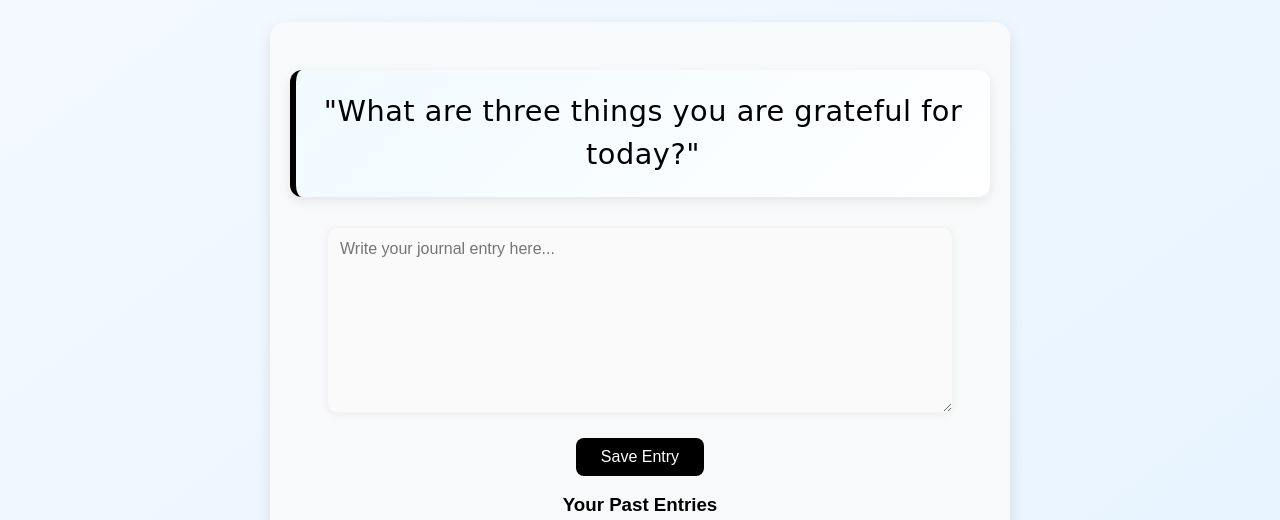
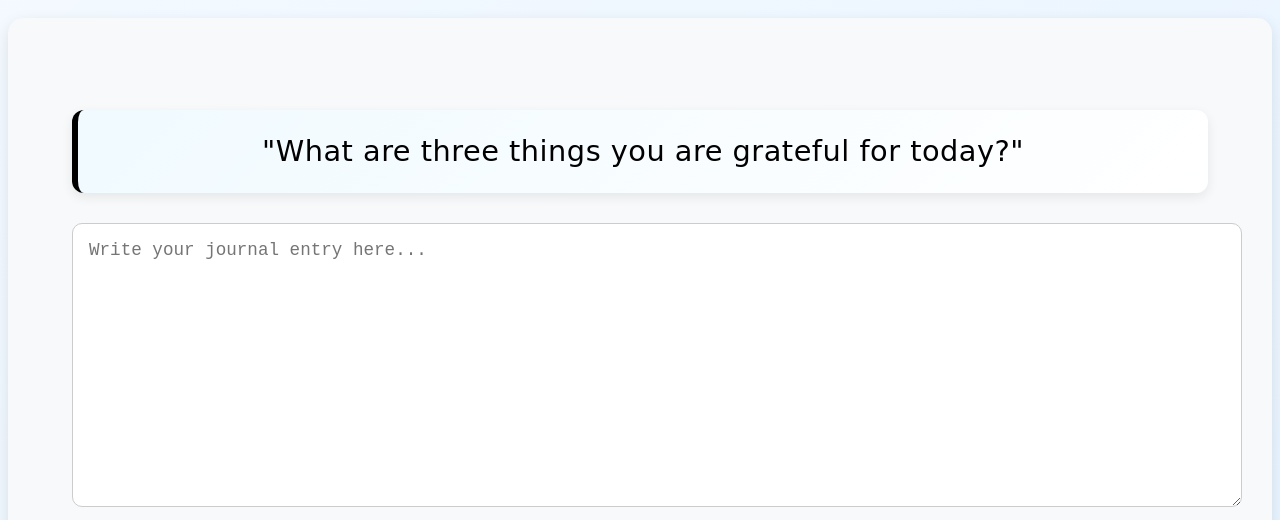
Before and after one commit to twenty-one21/congress-challenge-2025, a plain HTML site: page public/journal.html in a window 1280 px wide. Shown: the part 230-750 px from the top of the page. Drawn offline with Linux system fonts and the light colour scheme; no server answers; a web font is replaced by a local one.

Commit message:
css fixes

```diff
--- a/public/journal.html
+++ b/public/journal.html
@@ -10,74 +10,7 @@
     <link rel="preconnect" href="https://fonts.googleapis.com">
     <link href="https://fonts.googleapis.com/css2?family=Charm:wght@400;700&display=swap" rel="stylesheet">
 </head>
-<style>
-  .journal-container {
-    max-width: 700px;
-    margin: 40px auto;
-    padding: 20px;
-    text-align: center;
-    font-family: "Poppins", sans-serif;
-  }
 
-  #journal-prompt {
-    font-family: "Charm", cursive;
-    font-size: 1.8rem;
-    color: #000000;
-    background: linear-gradient(135deg, #f0faff, #ffffff);
-    border-left: 6px solid #000000;
-    padding: 20px 25px;
-    margin-bottom: 30px;
-    border-radius: 12px;
-    box-shadow: 0 4px 12px rgba(0,0,0,0.08);
-    letter-spacing: 0.5px;
-    line-height: 1.5;
-    transition: transform 0.2s ease, box-shadow 0.2s ease;
-  }
-
-  #journal-prompt:hover {
-    transform: translateY(-3px);
-    box-shadow: 0 6px 16px rgba(0,0,0,0.12);
-  }
-  textarea#journal-entry {
-    width: 100%;
-    max-width: 600px;
-    display: block;
-    margin: 0 auto 25px auto; /* centers horizontally + adds bottom margin */
-    height: 160px;
-    padding: 12px;
-    border-radius: 10px;
-    border: 1px solid #f3f3f3;
-    background-color: #fafafa;
-    resize: vertical;
-    font-size: 1rem;
-    font-family: "Poppins", sans-serif;
-    box-shadow: 0 2px 8px rgba(0,0,0,0.05);
-    transition: box-shadow 0.2s ease;
-  }
-
-  textarea#journal-entry:focus {
-    outline: none;
-    box-shadow: 0 4px 12px rgba(0,0,0,0.1);
-  }
-
-  button#save-entry {
-    background-color: #000000;
-    color: white;
-    border: none;
-    padding: 10px 25px;
-    border-radius: 8px;
-    cursor: pointer;
-    font-size: 1rem;
-    font-family: "Poppins", sans-serif;
-    transition: background 0.3s ease, transform 0.2s ease;
-  }
-
-  button#save-entry:hover {
-    background-color: #dddddd;
-    color: black;
-    transform: scale(1.05);
-  }
-</style>
 
 <body>
   <header>
--- a/src/styles/styles.css
+++ b/src/styles/styles.css
@@ -177,44 +177,80 @@ p {
     font-weight: 500;
 }
 .journal-container {
-    max-width: 700px;
+    max-width: 1200px;
     margin: 2rem auto;
     background: #f8f9fa;
-    padding: 2rem;
+    padding: 4rem;
     border-radius: 15px;
     box-shadow: 0 5px 15px rgba(0,0,0,0.1);
     font-family: 'Arial', sans-serif;
 }
+#journal-prompt {
+    font-family: "Charm", cursive;
+    font-size: 1.8rem;
+    color: #000000;
+    background: linear-gradient(135deg, #f0faff, #ffffff);
+    border-left: 6px solid #000000;
+    padding: 20px 25px;
+    margin-bottom: 30px;
+    border-radius: 12px;
+    box-shadow: 0 4px 12px rgba(0,0,0,0.08);
+    letter-spacing: 0.5px;
+    line-height: 1.5;
+    transition: transform 0.2s ease, box-shadow 0.2s ease;
+}
+#journal-prompt:hover {
+    transform: translateY(-3px);
+    box-shadow: 0 6px 16px rgba(0,0,0,0.12);
+}
 
 textarea {
-    width: 95%; /* full width of container */
-    height: 150px;
+    width: 100%; /* full width of container */
+    height: 250px;
     padding: 1rem;
     border-radius: 10px;
     border: 1px solid #ccc;
     margin-bottom: 1rem;
-    font-size: 1rem;
+    font-size: 1.1rem;
     resize: vertical;
     display: block;
 }
 
-button {
-    padding: 0.7rem 1.5rem;
+button#save-entry {
+    background-color: #000000;
+    color: white;
     border: none;
-    border-radius: 10px;
-    background: #4caf50;
-    color: white;
+    padding: 12px 30px;
+    border-radius: 12px;
     cursor: pointer;
-    font-size: 1rem;
-    transition: 0.3s;
+    font-size: 1.1rem;
+    font-family: "Poppins", sans-serif;
+    transition: background 0.3s ease, transform 0.2s ease;
 }
 
-button:hover {
-    background: #45a049;
+button#save-entry:hover {
+    background-color: #dddddd;
+    color: black;
+    transform: scale(1.05);
+}
+#entries-list {
+    margin-top: 1rem;
+}
+.delete-btn {
+  background-color: #3d3d3d;
+  color: white;
+  border: none;
+  padding: 8px 20px;
+  border-radius: 10px;
+  cursor: pointer;
+  font-size: 0.95rem;
+  font-family: "Poppins", sans-serif;
+  transition: background 0.3s ease, transform 0.2s ease;
 }
 
-#entries-list {
-    margin-top: 1rem;
+.delete-btn:hover {
+  background-color: #a5a5a5;
+  transform: scale(1.05);
 }
 
 .entry-card {
```
